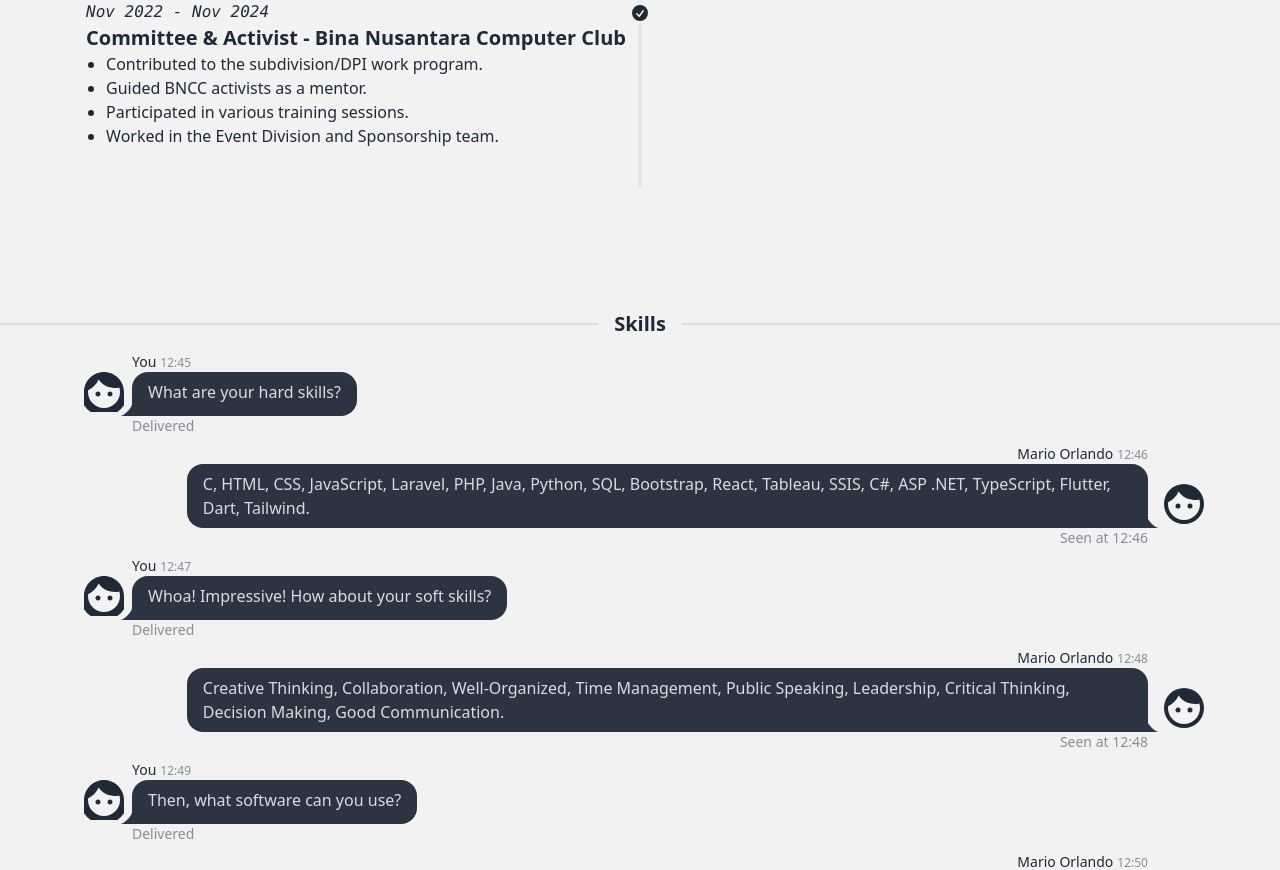
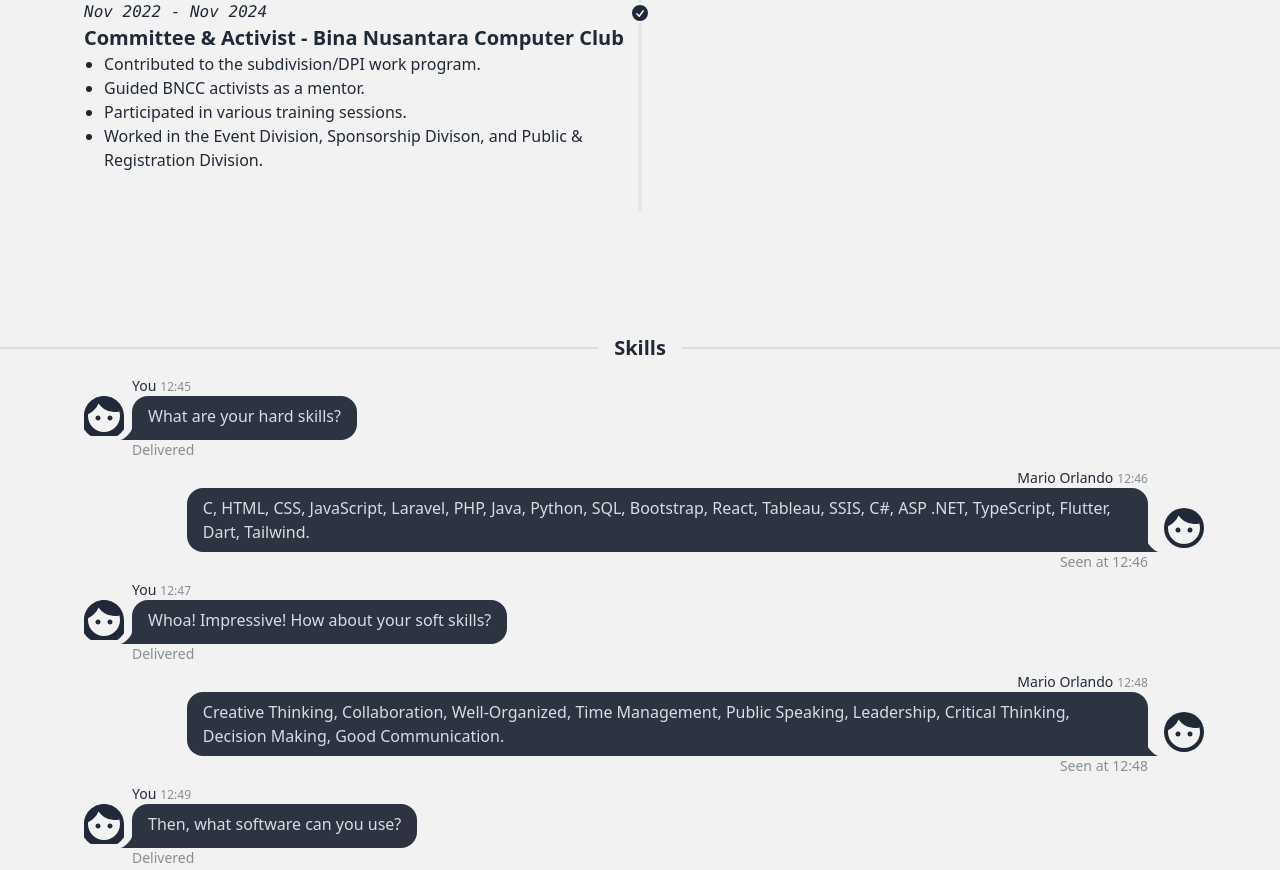
Before and after one commit to MarioOrlando82/my-portfolio, a React (Create React App) app: page / in a window 1280 px wide. Shown: the part 2200-3070 px from the top of the page. Built offline with nearby package versions, Linux system fonts and the light colour scheme.

Commit message:
fix: experience content

```diff
--- a/src/components/Experience.js
+++ b/src/components/Experience.js
@@ -107,7 +107,7 @@
                                 <li>Contributed to the subdivision/DPI work program.</li>
                                 <li>Guided BNCC activists as a mentor.</li>
                                 <li>Participated in various training sessions.</li>
-                                <li>Worked in the Event Division and Sponsorship team.</li>
+                                <li>Worked in the Event Division, Sponsorship Divison, and Public & Registration Division.</li>
                             </ul>
                         </div>
                         <hr />
```
